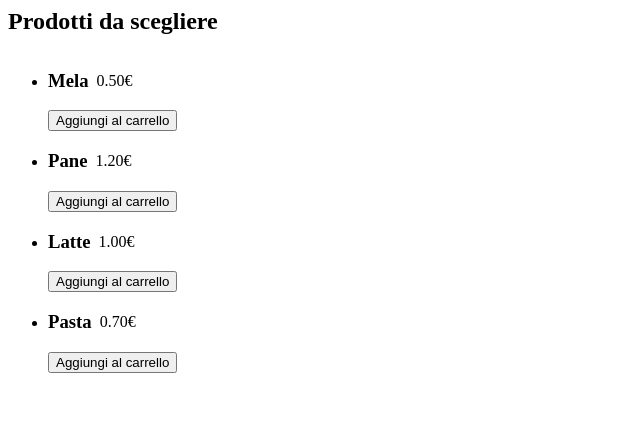
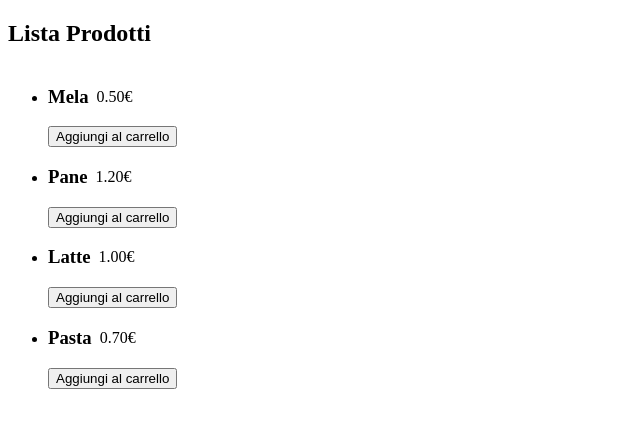
Before and after one commit to gianluca-milesi/ex-react-usereducer-spesa, a React (Vite) app: page / in a window 1280 px wide. Shown: the top 428 px of the page, without its empty margins (0-640 px from the left). Built offline with nearby package versions, Linux system fonts and the light colour scheme.

Commit message:
Update: removed ProductList component

```diff
--- a/src/App.jsx
+++ b/src/App.jsx
@@ -1,18 +1,70 @@
-import ProductsList from "./components/ProductsList";
+import { useState } from "react"
 
 function App() {
 
+  const products = [
+    { name: 'Mela', price: 0.5 },
+    { name: 'Pane', price: 1.2 },
+    { name: 'Latte', price: 1.0 },
+    { name: 'Pasta', price: 0.7 },
+  ]
 
+  const [addedProducts, setAddedProducts] = useState([])
 
+  function addToCart(product) {
+    const addedProduct = addedProducts.find(p => p.name === product.name)
+    if (addedProduct) {
+      updateProductQuantity(addedProduct.name, addedProduct.quantity + 1)
+    } else {
+      setAddedProducts(curr => [...curr, { ...product, quantity: 1 }])
+    }
+  }
+
+  function removeFromCart(product) {
+    setAddedProducts(curr => curr.filter(p => p.name !== product.name))
+  }
+
+  function updateProductQuantity(name, quantity) {
+    setAddedProducts(curr => curr.map(p => p.name === name ? { ...p, quantity } : p))
+  }
+
+  const totalPrice = addedProducts.reduce((acc, p) => acc + (p.price * p.quantity), 0)
 
   return (
     <>
-      <main>
-        <section>
-          <h1>Prodotti da scegliere</h1>
-          <ProductsList />
+      <section className="products-list">
+        <h1>Lista Prodotti</h1>
+        <ul>
+          {products.map((p, i) => (
+            <li key={i}>
+              <div className="list-body">
+                <h3>{p.name}</h3>
+                <p>{p.price.toFixed(2)}€</p>
+              </div>
+              <button onClick={() => addToCart(p)}>Aggiungi al carrello</button>
+            </li>
+          ))}
+        </ul>
+      </section>
+
+      {addedProducts.length > 0 && (
+        <section className="cart">
+          <h1>Carrello</h1>
+          <ul>
+            {addedProducts.map((p, i) => (
+              <li key={i}>
+                <div className="list-body">
+                  <h4>{p.name}</h4>
+                  <p>{p.price.toFixed(2)}€</p>
+                  <p>Quantità: {p.quantity}</p>
+                </div>
+                <button onClick={() => removeFromCart(p)}>Rimuovi</button>
+              </li>
+            ))}
+          </ul>
+          <h3>Totale da pagare: {totalPrice.toFixed(2)}€</h3>
         </section>
-      </main>
+      )}
     </>
   )
 }
--- a/src/components/ProductsList.jsx
+++ /dev/null
@@ -1,69 +0,0 @@
-import { useState } from "react"
-
-function ProductsList() {
-
-    const products = [
-        { name: 'Mela', price: 0.5 },
-        { name: 'Pane', price: 1.2 },
-        { name: 'Latte', price: 1.0 },
-        { name: 'Pasta', price: 0.7 },
-    ]
-
-    const [addedProducts, setAddedProducts] = useState([])
-
-    function addToCart(product) {
-        const addedProduct = addedProducts.find(p => p.name === product.name)
-        if (addedProduct) {
-            updateProductQuantity(addedProduct.name, addedProduct.quantity + 1)
-        } else {
-            setAddedProducts(curr => [...curr, { ...product, quantity: 1 }])
-        }
-    }
-
-    function removeFromCart(product) {
-        setAddedProducts(curr => curr.filter(p => p.name !== product.name))
-    }
-
-    function updateProductQuantity(name, quantity) {
-        setAddedProducts(curr => curr.map(p => p.name === name ? { ...p, quantity } : p))
-    }
-
-    const totalPrice = addedProducts.reduce((acc, p) => acc + (p.price * p.quantity), 0)
-
-    return (
-        <>
-            <ul>
-                {products.map((p, i) => (
-                    <li key={i}>
-                        <div className="list-body">
-                            <h3>{p.name}</h3>
-                            <p>{p.price.toFixed(2)}€</p>
-                        </div>
-                        <button onClick={() => addToCart(p)}>Aggiungi al carrello</button>
-                    </li>
-                ))}
-            </ul>
-
-            {addedProducts.length > 0 && (
-                <>
-                    <h1>Carrello</h1>
-                    <ul>
-                        {addedProducts.map((p, i) => (
-                            <li key={i}>
-                                <div className="list-body">
-                                    <h4>{p.name}</h4>
-                                    <p>{p.price.toFixed(2)}€</p>
-                                    <p>Quantità: {p.quantity}</p>
-                                </div>
-                                <button onClick={() => removeFromCart(p)}>Rimuovi</button>
-                            </li>
-                        ))}
-                    </ul>
-                    <h3>Totale da pagare: {totalPrice.toFixed(2)}€</h3>
-                </>
-            )}
-        </>
-    )
-}
-
-export default ProductsList
--- a/src/index.css
+++ b/src/index.css
@@ -1,12 +1,3 @@
-h1 {
-    margin: 0;
-}
-
-.products-list,
-.cart-list {
-    margin: 0;
-}
-
 .list-body {
     display: flex;
     align-items: center;
```
